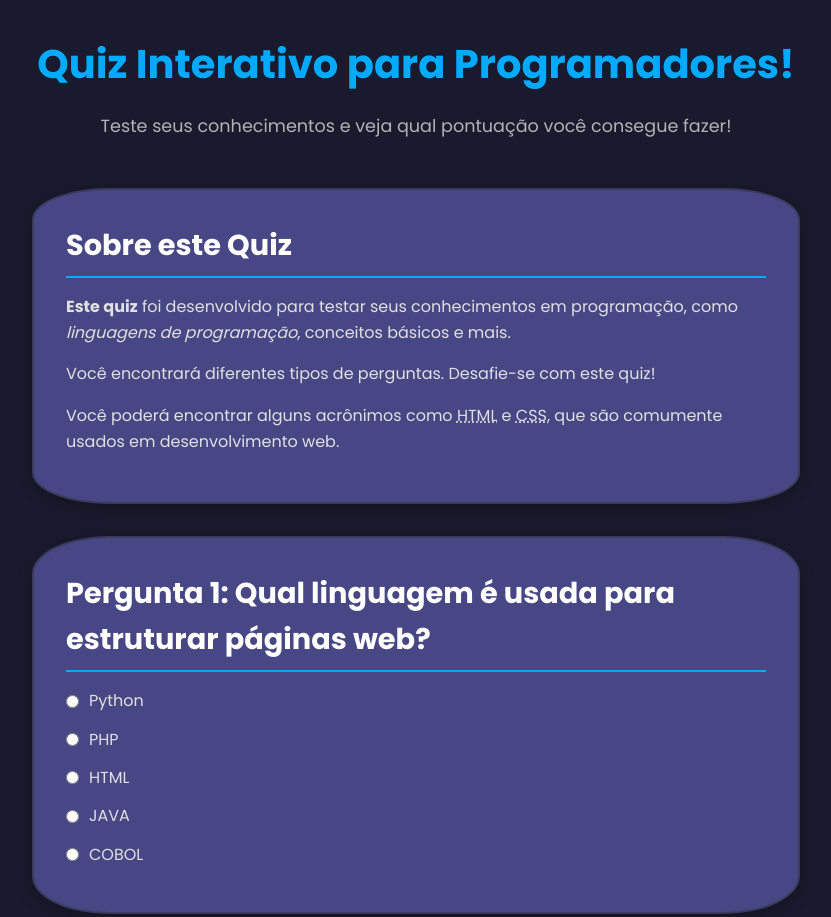
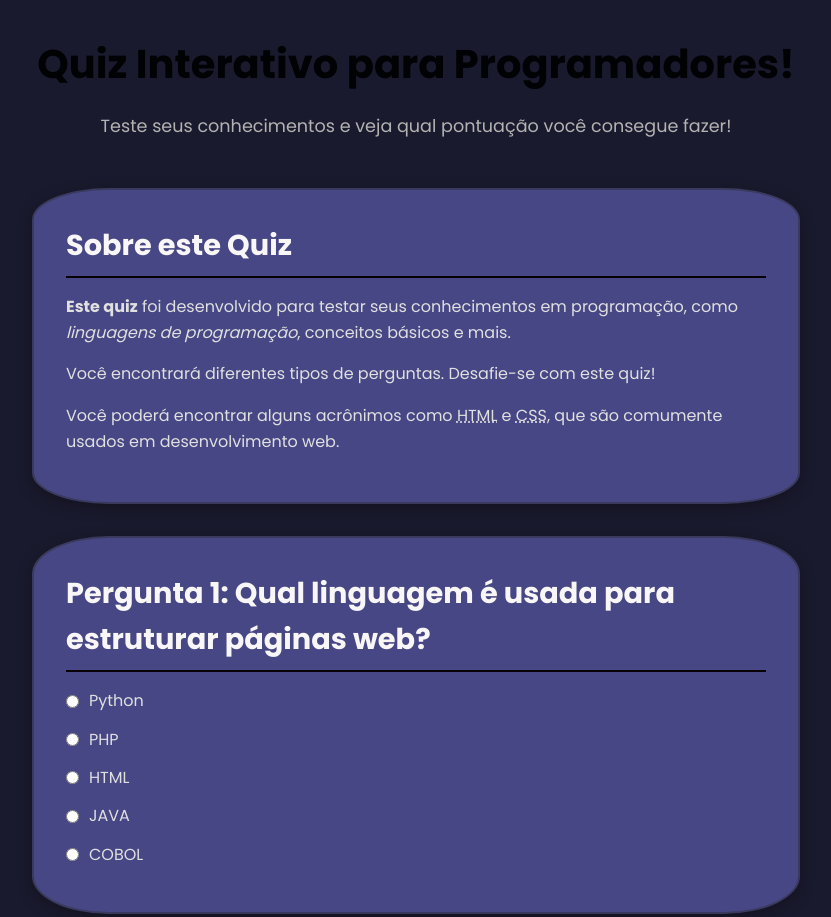
Before and after one commit to Ygorbsj/Questionairo_quizz, a plain HTML site: page index.html in a window 1280 px wide. Shown: the top 917 px of the page, without its empty margins (224-1055 px from the left). Drawn offline with Linux system fonts and the light colour scheme.

Commit message:
cor nova

```diff
--- a/style.css
+++ b/style.css
@@ -21,19 +21,19 @@ body {
 /* --- Tipografia --- */
 h1, h2 {
     font-weight: 700;
-    color: #ffffff;
+    color: #f8f6f6;
     margin-bottom: 1rem;
 }
 
 h1 {
     font-size: 2.5rem;
     text-align: center;
-    color: #00aaff; /* Azul vibrante */
+    color: #000204; /* Azul vibrante */
 }
 
 h2 {
     font-size: 1.8rem;
-    border-bottom: 2px solid #00aaff;
+    border-bottom: 2px solid #070104;
     padding-bottom: 0.5rem;
 }
 
```
